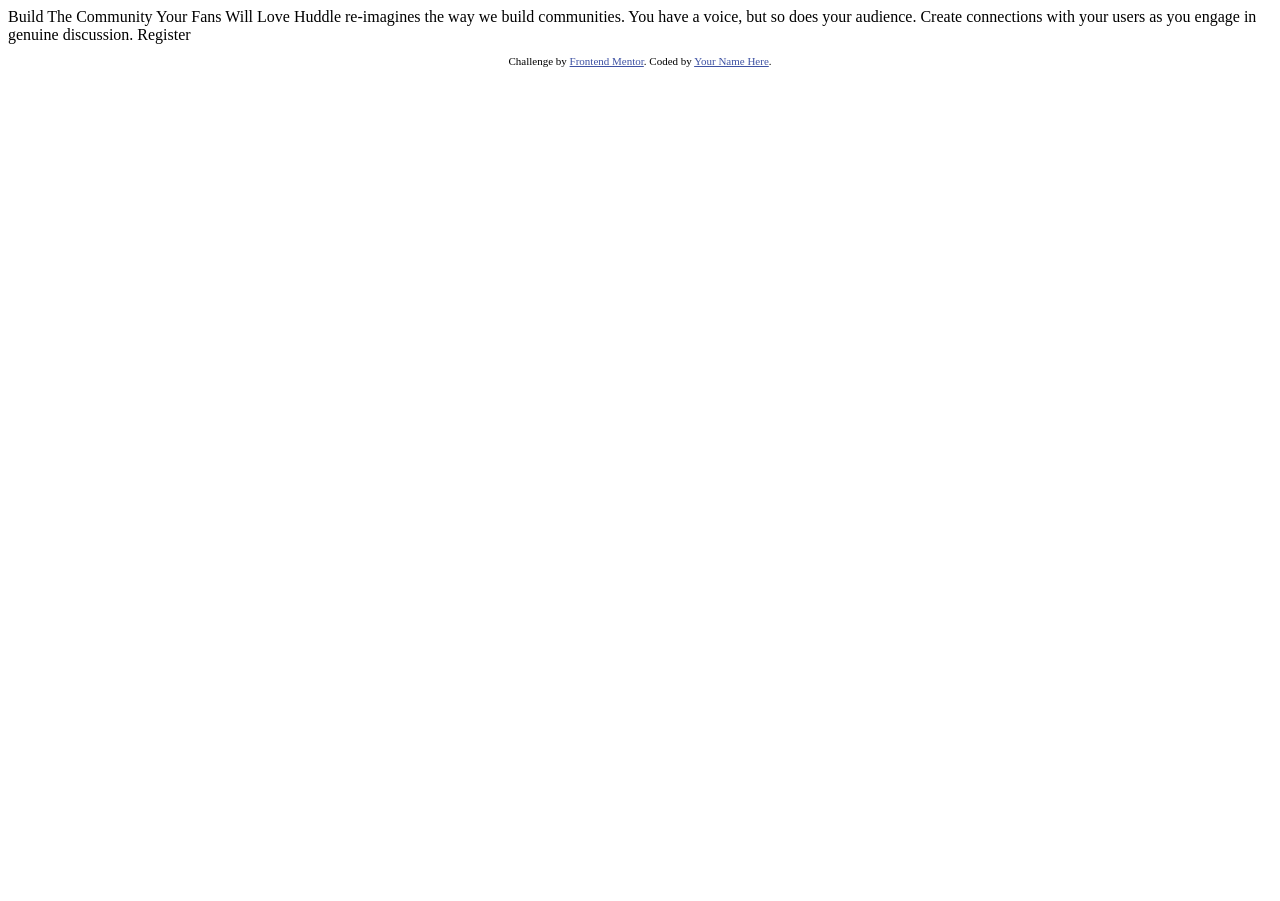
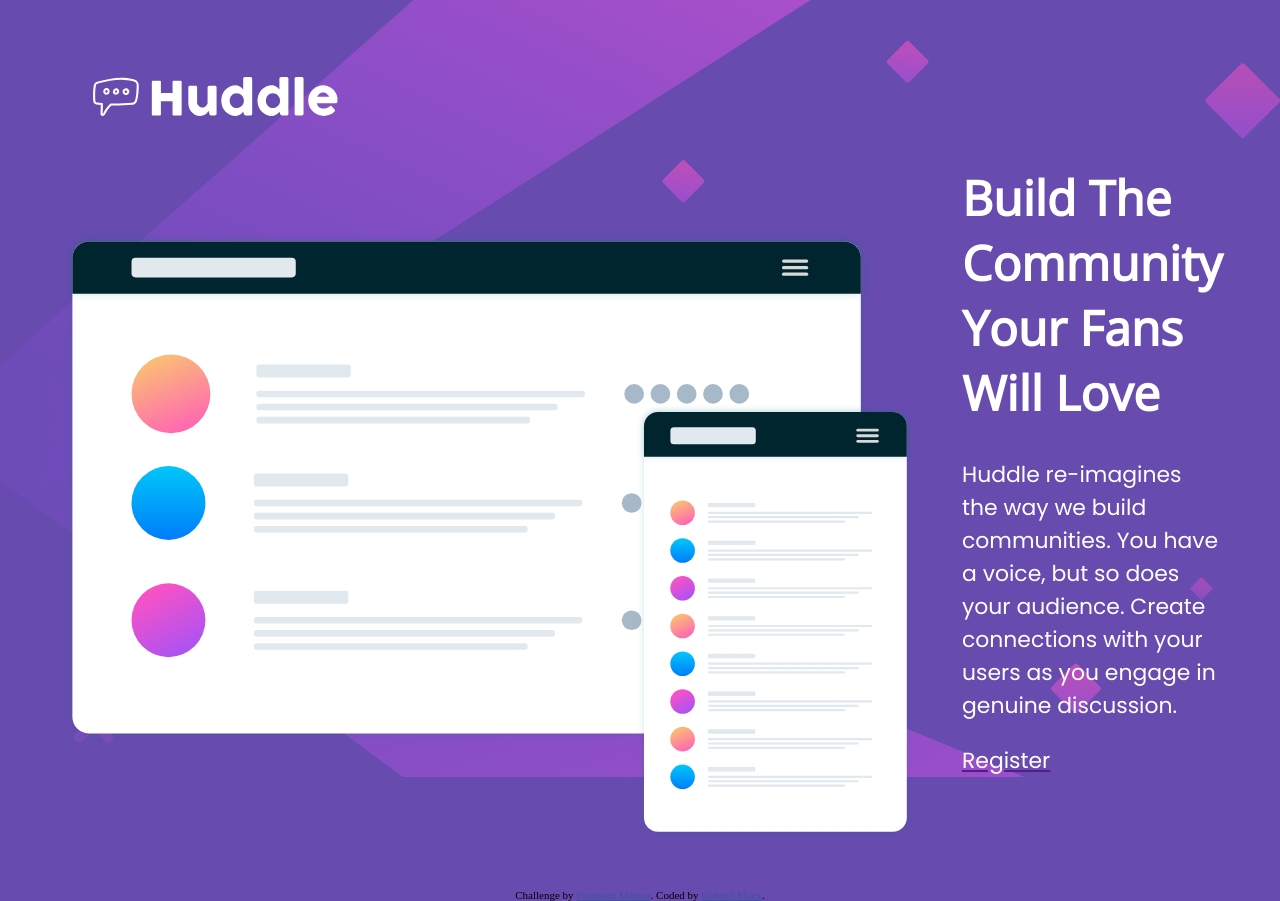
Before and after one commit to GabeeeM/Frontend-Mentor-Huddle-landing-page-with-a-single-introductory-section, a plain HTML site: page index.html in a window 1280 px wide. Before the commit the page ends 800 px from the top, so only its background shows below. Drawn offline with nearby package versions, Linux system fonts and the light colour scheme.

Commit message:
progress

```diff
--- a/index.html
+++ b/index.html
@@ -3,9 +3,11 @@
 <head>
   <meta charset="UTF-8">
   <meta name="viewport" content="width=device-width, initial-scale=1.0"> <!-- displays site properly based on user's device -->
-
+  <link rel="stylesheet" href="styles.css">
   <link rel="icon" type="image/png" sizes="32x32" href="./images/favicon-32x32.png">
-
+  <link rel="preconnect" href="https://fonts.googleapis.com">
+  <link rel="preconnect" href="https://fonts.gstatic.com" crossorigin>
+  <link href="https://fonts.googleapis.com/css2?family=Open+Sans&family=Poppins:wght@400;600&display=swap" rel="stylesheet">
   <title>Frontend Mentor | Huddle landing page with single introductory section</title>
 
   <!-- Feel free to remove these styles or customise in your own stylesheet 👍 -->
@@ -15,18 +17,35 @@
   </style>
 </head>
 <body>
+  <div class="Top">
+    <img src="/images/logo.svg" alt="">
+  </div> <!--/top-->
 
-  Build The Community Your Fans Will Love
+  <div class="Middle">
+    <div class="Image">
+      <img src="/images/illustration-mockups.svg" alt="">
+    </div> <!--/image-->
 
-  Huddle re-imagines the way we build communities. You have a voice, but so does your audience.
-  Create connections with your users as you engage in genuine discussion.
+    <div class="Text">
+      <h1>Build The Community Your Fans Will Love</h1>
+      <p>Huddle re-imagines the way we build communities. You have a voice, but so does your audience. Create connections with your users as you engage in genuine discussion.</p>
+      <a href="" class="Register">
+        <div>
+          <p>Register</p>
+        </div>
+      </a> <!--/register-->
+    </div> <!--/text-->
+  </div> <!--/middle-->
 
-  Register
+
+
+
+
 
   <footer>
     <p class="attribution">
       Challenge by <a href="https://www.frontendmentor.io?ref=challenge" target="_blank">Frontend Mentor</a>.
-      Coded by <a href="#">Your Name Here</a>.
+      Coded by <a href="https://github.com/GabeeeM">Gabriel Mack</a>.
     </p>
   </footer>
 </body>
--- /dev/null
+++ b/styles.scss
@@ -0,0 +1,52 @@
+$violet: hsl(257, 40%, 49%);
+$softMagenta: hsl(300, 69%, 71%);
+$fontHeadings: 'Open Sans', sans-serif;
+$fontBody: 'Poppins', sans-serif;
+
+body {
+    height: 100vh;
+    margin: 0px;
+    padding: 0px;
+    background-color: $violet;
+    background-image: url(/images/bg-desktop.svg);
+    background-repeat: no-repeat;
+    background-size: contain;
+
+    .Top {
+        padding-left: 5rem;
+        padding-top: 4rem;
+    }
+
+    .Middle {
+        display: flex;
+        justify-content: center;
+        align-items: center;
+        max-width: 90%;
+        margin-left: auto;
+        margin-right: auto;
+        justify-content: space-between;
+
+        img {
+            width: 850px;
+            height: 100%;
+            padding-top: 4rem;
+        }
+
+        .Text {
+            padding-left: 3rem;
+            padding-bottom: 5rem;
+
+            h1 {
+                color: white;
+                font-family: $fontHeadings;
+                font-size: 3rem;
+            }
+
+            p {
+                color: white;
+                font-family: $fontBody;
+                font-size: 1.37rem;
+            }
+        }
+    }
+}
```
Also changed, not shown: styles.css (added), 1 other file.
